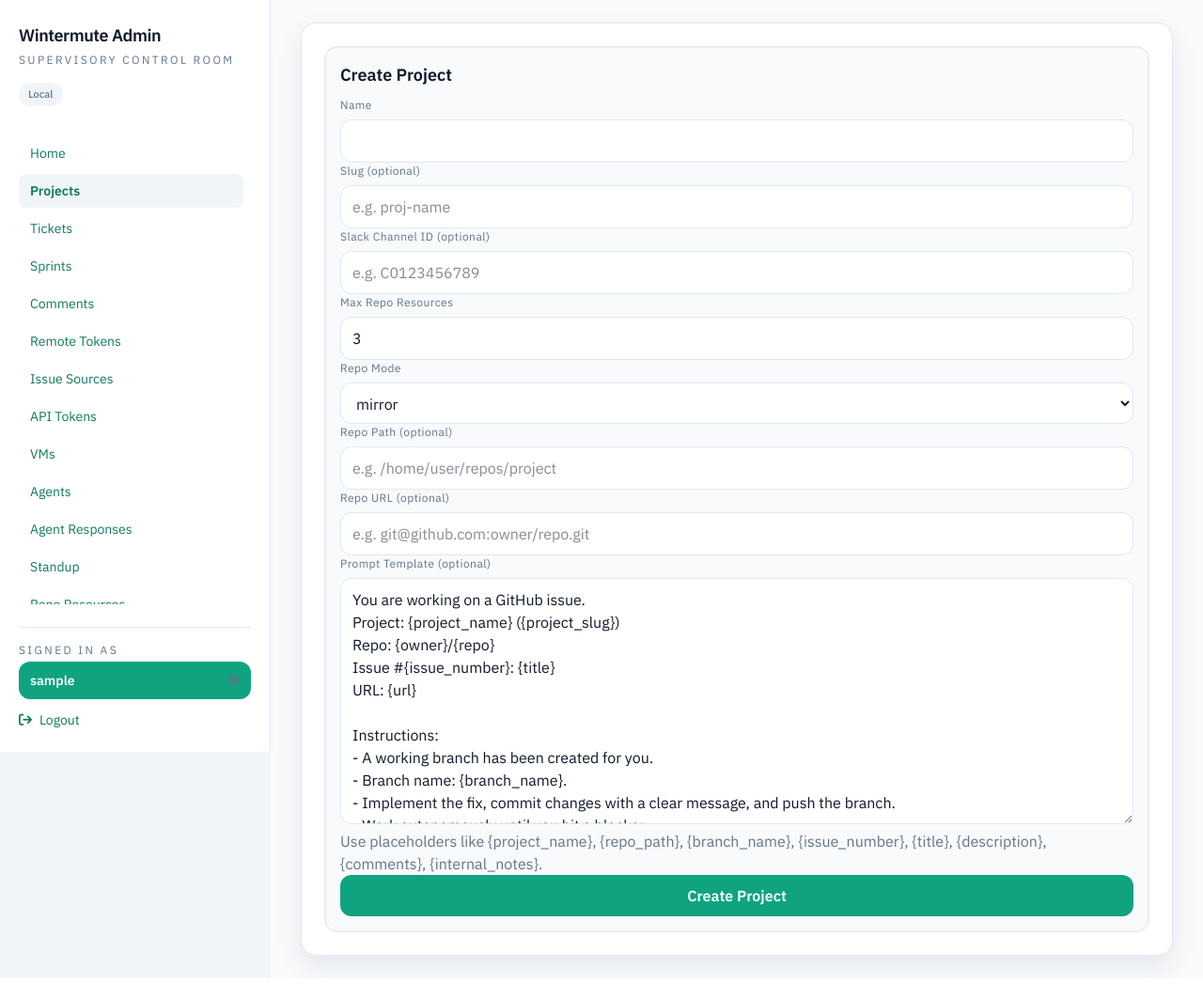
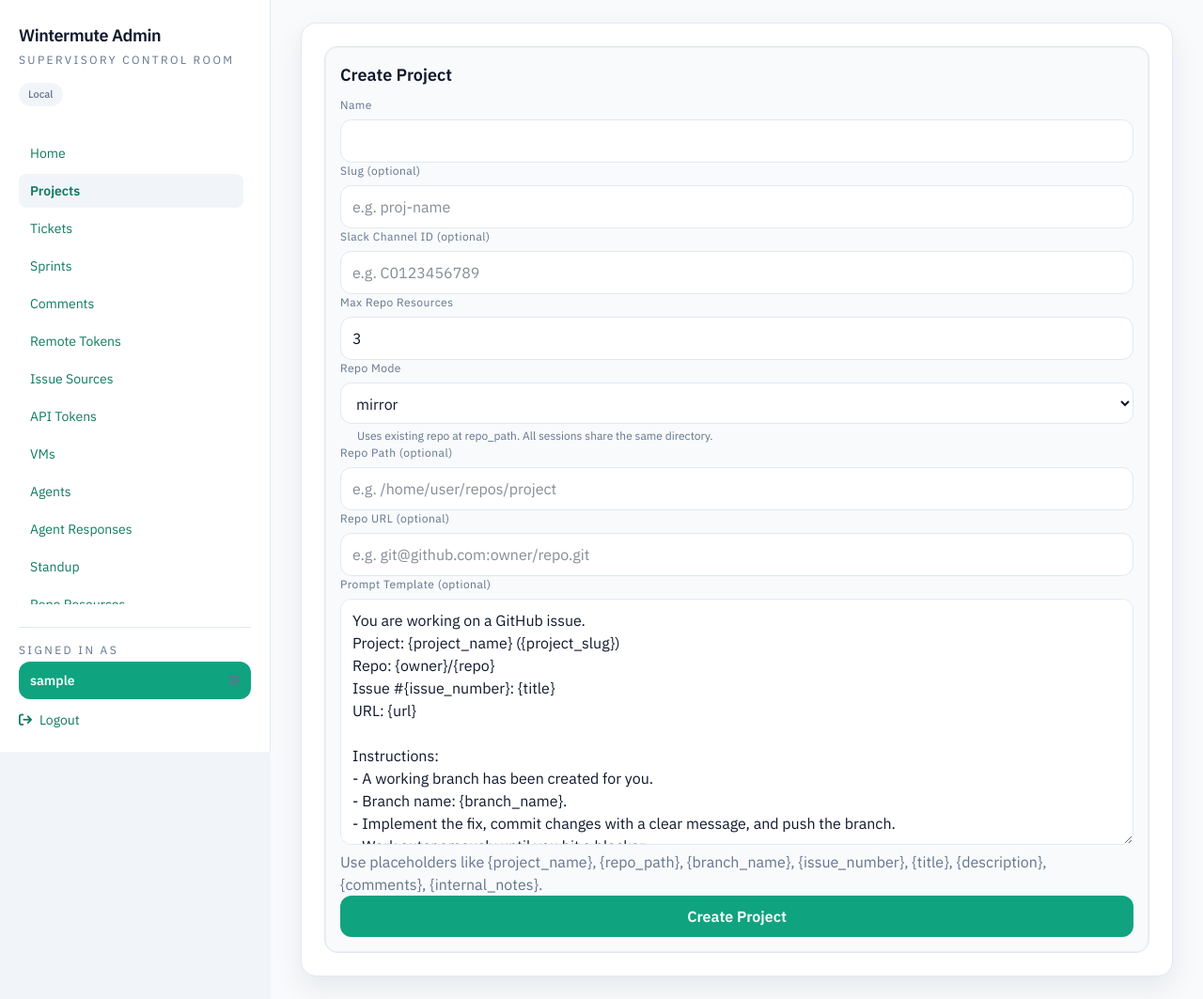
Before and after one commit to chrisspen/wintermute, a FastAPI app: page /ui/projects/create in a window 1280 px wide. Shown: the whole page at 94% size. Before the commit the page ends 1041 px from the top, so only its background shows below. Run offline with FastAPI, Linux system fonts and the light colour scheme; the visitor is signed in with stand-in values (Sample User, id 1); some libraries are stand-ins or nearby versions.

Commit message:
tweaked project page styling

```diff
--- a/wintermute/web/templates/project_create.html
+++ b/wintermute/web/templates/project_create.html
@@ -16,10 +16,11 @@
         <label>Max Repo Resources</label>
         <input type="number" name="max_repo_resources" min="1" value="3" />
         <label>Repo Mode</label>
-        <select name="repo_mode">
+        <select name="repo_mode" id="repo-mode">
           <option value="mirror" selected>mirror</option>
           <option value="clone">clone</option>
         </select>
+        <p class="muted" id="repo-mode-help" style="font-size: 12px; margin-top: 4px; margin-left: 18px;">Uses existing repo at repo_path. All sessions share the same directory.</p>
         <label>Repo Path (optional)</label>
         <input type="text" name="repo_path" placeholder="e.g. /home/user/repos/project" />
         <label>Repo URL (optional)</label>
@@ -52,6 +53,16 @@
       slugInput.value = slugify(nameInput.value);
     }
   });
+
+  var repoModeSelect = document.getElementById('repo-mode');
+  var repoModeHelp = document.getElementById('repo-mode-help');
+  var helpText = {
+    mirror: 'Uses existing repo at repo_path. All sessions share the same directory.',
+    clone: 'Clones repo from repo_url to repo_path. Each session gets its own copy.'
+  };
+  repoModeSelect.addEventListener('change', function() {
+    repoModeHelp.textContent = helpText[repoModeSelect.value] || '';
+  });
 })();
 </script>
 {% endblock %}
```
Also changed, not shown: wintermute/web/templates/project_edit.html (+16 -1 lines).
